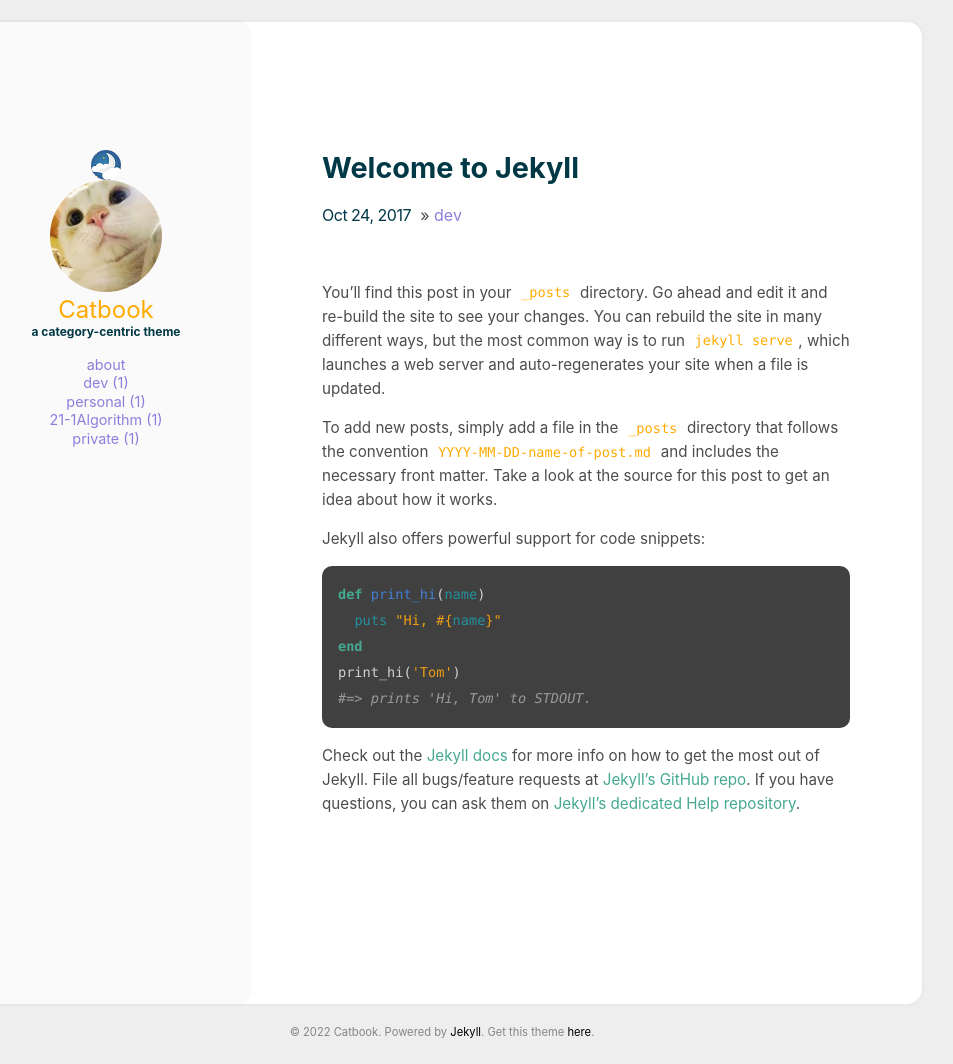
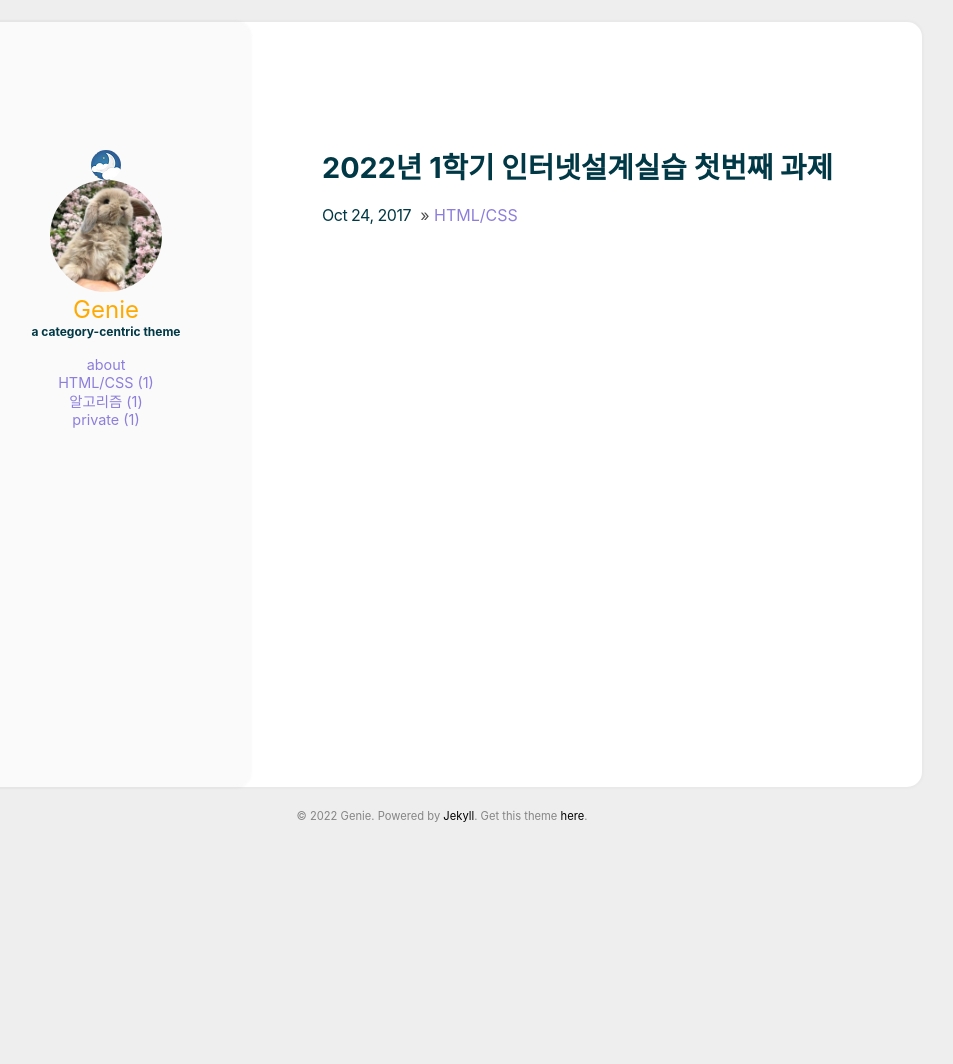
Before and after one commit to overthinkin/overthinkin.github.io, a Jekyll site: the page built from _posts/2017-10-24-welcome.md, in a window 1280 px wide. Shown: the whole page, without its empty margins (198-1151 px from the left). Built offline with Jekyll 4.4.1, drawn with Linux system fonts in a browser that asks for light colours; after the commit the page ends 922 px from its top, so only the background shows below that.

Commit message:
mmistake theme applied

````diff
--- a/_config.yml
+++ b/_config.yml
@@ -1,10 +1,7 @@
 
-title: Genie
+title: under trial
 email: jine1999@gmail.com
-description: > # this means to ignore newlines until "baseurl"
-  Write an awesome description for your new site here. You can edit this
-  line in _config.yml. It will appear in your document head meta (for
-  Google search results) and in your feed.xml site description.
+description: > # Even if you're lazy, do what you have to do.
 
 baseurl:
 url: "https://overthinkin.github.io"
@@ -18,9 +15,9 @@ google_analytics: #UA—XXXXXXXX-X
 disqus_shortname: #disqus shortname
 
 user:
-  name: Catbook
-  pic: /assets/img/cat.jpg
-  picAlt: "catbook"
+  name: Genie
+  pic: /assets/img/IMG_6622.jpg
+  picAlt: "profilepic"
   job: a category-centric theme
   aboutme: true # comment this out if you don't need the 'about' page.
 
--- a/_posts/2017-10-24-welcome.md
+++ b/_posts/2017-10-24-welcome.md
@@ -1,25 +1,5 @@
 ---
-title: Welcome to Jekyll
-categories: [dev]
+title: 2022년 1학기 인터넷설계실습 첫번째 과제
+categories: [HTML/CSS]
 comments: true
 ---
-
-You’ll find this post in your `_posts` directory. Go ahead and edit it and re-build the site to see your changes. You can rebuild the site in many different ways, but the most common way is to run `jekyll serve`, which launches a web server and auto-regenerates your site when a file is updated.
-
-To add new posts, simply add a file in the `_posts` directory that follows the convention `YYYY-MM-DD-name-of-post.md` and includes the necessary front matter. Take a look at the source for this post to get an idea about how it works.
-
-Jekyll also offers powerful support for code snippets:
-
-```ruby
-def print_hi(name)
-  puts "Hi, #{name}"
-end
-print_hi('Tom')
-#=> prints 'Hi, Tom' to STDOUT.
-```
-
-Check out the [Jekyll docs][jekyll] for more info on how to get the most out of Jekyll. File all bugs/feature requests at [Jekyll’s GitHub repo][jekyll-gh]. If you have questions, you can ask them on [Jekyll’s dedicated Help repository][jekyll-help].
-
-[jekyll]:      http://jekyllrb.com
-[jekyll-gh]:   https://github.com/jekyll/jekyll
-[jekyll-help]: https://github.com/jekyll/jekyll-help
--- a/categories/dev.html
+++ b/categories/HTML_CSS.html
@@ -1,6 +1,6 @@
 ---
 layout: page
-type: dev
+type: HTML/CSS
 ---
 
 {% include archive.html %}
--- a/categories/21-1Algorithm.html
+++ b/categories/알고리즘.html
@@ -1,6 +1,6 @@
 ---
 layout: page
-type: 21-1Algorithm
+type: 알고리즘
 ---
 
 {% include archive.html %}
````
Also changed, not shown: _posts/2017-11-01-s2.md (deleted, +0 -52 lines), _posts/2018-07-04-t1.md (deleted, +0 -7 lines), _posts/2021-03-26-hate.md (deleted, +0 -7 lines), _posts/2022-03-16-Algorithm.md (added, +7 -0 lines), _posts/2022-03-16-sweaterdays.md (added, +36 -0 lines), assets/img/IMG_5682.jpg (added), assets/img/IMG_6622.jpg (added).
